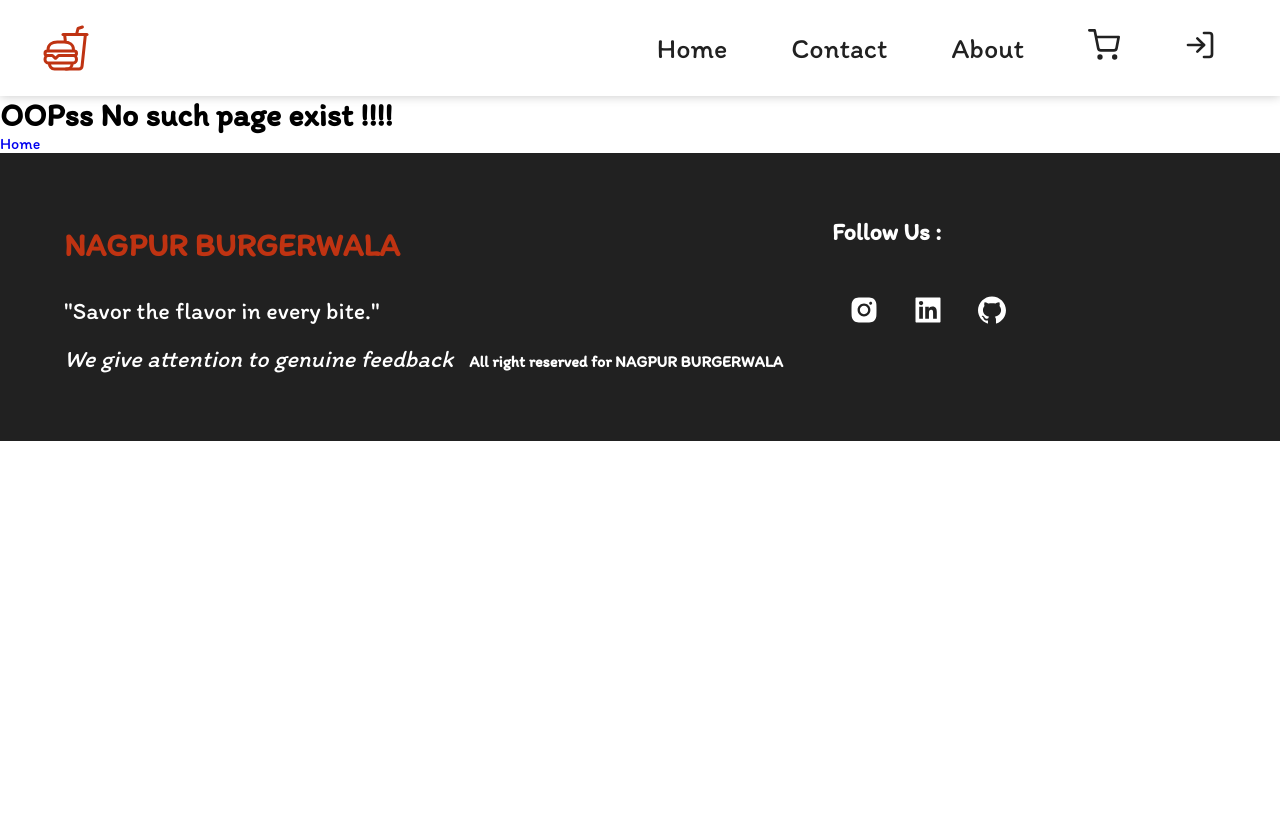
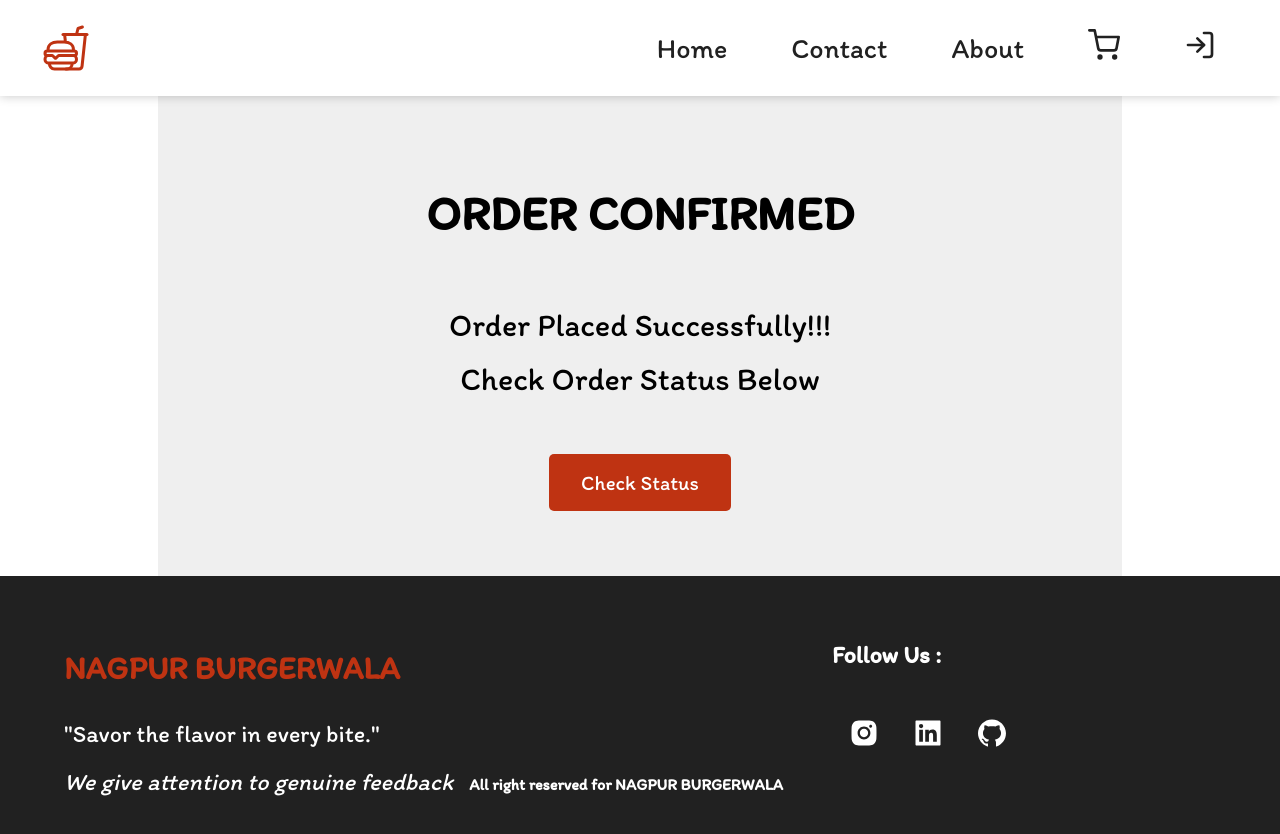
Before and after one commit to Aksh-007/burger-ecommerce, a React (Create React App) app in the folder client/: page /paymentsucceed in a window 1280 px wide. Shown: the top 834 px of the page. Before the commit the page ends 800 px from the top, so only its background shows below. Built offline with nearby package versions, Linux system fonts and the light colour scheme.

Commit message:
added erroe handling page,payment sucess

```diff
--- a/client/public/index.html
+++ b/client/public/index.html
@@ -10,34 +10,11 @@
       content="Web site created using create-react-app"
     />
     <link rel="apple-touch-icon" href="%PUBLIC_URL%/logo192.png" />
-    <!--
-      manifest.json provides metadata used when your web app is installed on a
-      user's mobile device or desktop. See https://developers.google.com/web/fundamentals/web-app-manifest/
-    -->
     <link rel="manifest" href="%PUBLIC_URL%/manifest.json" />
-    <!--
-      Notice the use of %PUBLIC_URL% in the tags above.
-      It will be replaced with the URL of the `public` folder during the build.
-      Only files inside the `public` folder can be referenced from the HTML.
-
-      Unlike "/favicon.ico" or "favicon.ico", "%PUBLIC_URL%/favicon.ico" will
-      work correctly both with client-side routing and a non-root public URL.
-      Learn how to configure a non-root public URL by running `npm run build`.
-    -->
-    <title>React App</title>
+    <title>Burger App</title>
   </head>
   <body>
     <noscript>You need to enable JavaScript to run this app.</noscript>
     <div id="root"></div>
-    <!--
-      This HTML file is a template.
-      If you open it directly in the browser, you will see an empty page.
-
-      You can add webfonts, meta tags, or analytics to this file.
-      The build step will place the bundled scripts into the <body> tag.
-
-      To begin the development, run `npm start` or `yarn start`.
-      To create a production bundle, use `npm run build` or `yarn build`.
-    -->
   </body>
 </html>
--- a/client/src/App.js
+++ b/client/src/App.js
@@ -9,6 +9,7 @@ import Cart from "./components/cart/Cart";
 import Checkout from "./components/cart/Checkout.jsx";
 import ConfirmOrder from "./components/cart/ConfirmOrder.jsx";
 import ErrorHandler from "./components/cart/ErrorHandler.jsx";
+import PaymentSucceed from "./components/cart/PaymentSucceed.jsx";
 import "../src/style/app.scss"
 import "../src/style/header.scss"
 import "../src/style/home.scss"
@@ -19,6 +20,7 @@ import "../src/style/contact.scss"
 import "../src/style/cart.scss"
 import "../src/style/checkout.scss"
 import "../src/style/confirmOrder.scss"
+import "../src/style/paymentSucceed.scss"
 
 function App() {
   return (
@@ -32,6 +34,7 @@ function App() {
           <Route path='/cart' element={<Cart/>}/>
           <Route path='/checkout' element={<Checkout/>}/>
           <Route path='/confirmorder' element={<ConfirmOrder/>}/>
+          <Route path='/paymentsucceed' element={<PaymentSucceed/>}/>
           <Route path='*' element={<ErrorHandler/>}/>
         </Routes>
         <Footer/>
--- a/client/src/components/cart/ErrorHandler.jsx
+++ b/client/src/components/cart/ErrorHandler.jsx
@@ -3,7 +3,7 @@ import { Link } from 'react-router-dom'
 
 const ErrorHandler = () => {
   return (
-    <div>
+    <div style={{display:'flex', justifyContent:'center', alignItems:'center', height:'60vh'}}>
       <h1>OOPss No such page exist !!!!</h1>
       <Link to="/">Home</Link>
     </div>
--- /dev/null
+++ b/client/src/components/cart/PaymentSucceed.jsx
@@ -0,0 +1,17 @@
+import React from 'react'
+import { Link } from 'react-router-dom'
+
+const PaymentSucceed = () => {
+  return (
+   <section className="paymentSucceed">
+     <main>
+        <h1>Order Confirmed</h1>
+        <p>Order Placed Successfully!!!</p>
+        <p>Check Order Status Below</p>
+        <Link to='/myorder'>Check Status</Link>
+     </main>
+   </section>
+  )
+}
+
+export default PaymentSucceed
--- /dev/null
+++ b/client/src/style/paymentSucceed.scss
@@ -0,0 +1,49 @@
+@import "colors";
+
+.paymentSucceed {
+  background-color: #fff;
+  width: 100%;
+  height: 60vh;
+  > main {
+    height: 100%;
+    background-color: $pink;
+    max-width: 900px;
+    margin: auto;
+    padding: 2rem;
+    text-align: center;
+    font-size: 2rem;
+    display: flex;
+    flex-direction: column;
+    align-items: center;
+    > h1 {
+      text-transform: uppercase;
+      text-align: center;
+      margin: 3rem;
+      font-size: 3rem;
+      padding:  0.5rem;
+    }
+    >p{
+        padding:  0.5rem ;
+
+    }
+    >a{
+        margin-top: 3rem;
+        border-radius: 5px;
+        font-size: 1.3rem;
+        padding: 1rem 2rem;
+        background-color: $red;
+        color: #fff;
+        text-align: center;
+        cursor: pointer;
+        &:hover{
+            background-color: $redDark;
+        }
+    }
+  }
+}
+
+@media screen and (max-width:600px) {
+    .paymentSucceed{
+        height: 78%;
+    }
+}
```
